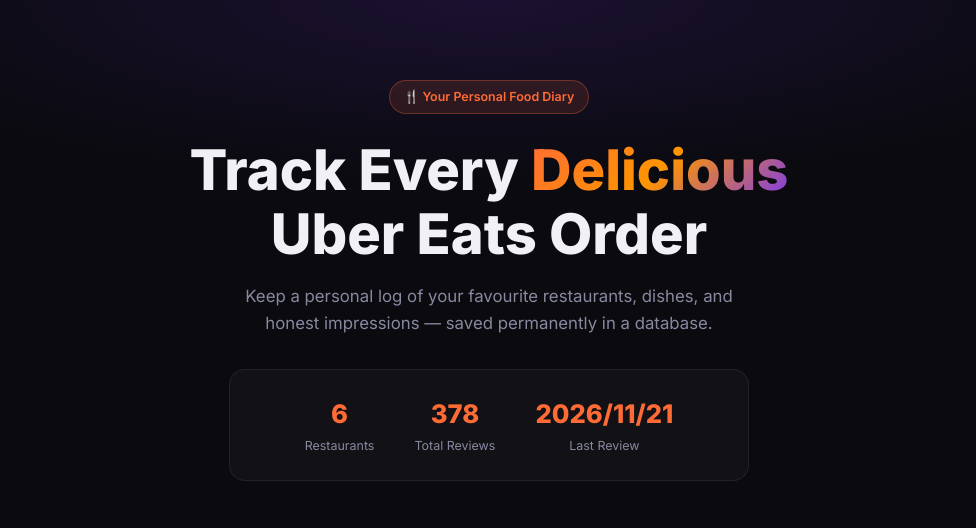
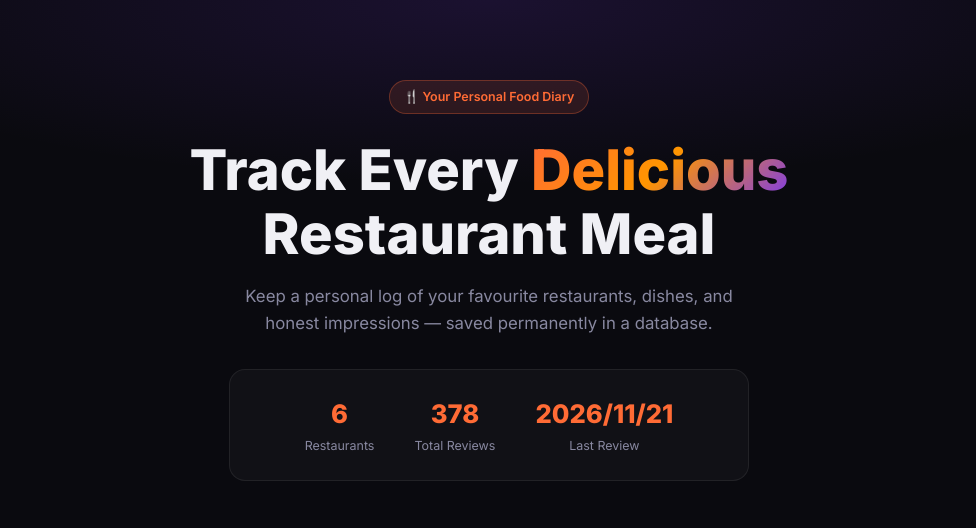
Before and after one commit to Anwaiii/foodlog, a Laravel app: page / in a window 1280 px wide. Shown: the part 64-592 px from the top of the page, without its empty margins (151-1127 px from the left). Run offline with Laravel 10, Linux system fonts and the light colour scheme; data comes from the database, SQL or seed files in the repository.

Commit message:
refactor: rename partials/nav.blade.php to partials/header.blade.php and remove Uber Eats wording

```diff
--- a/resources/views/home.blade.php
+++ b/resources/views/home.blade.php
@@ -1,14 +1,14 @@
 @extends('layouts.app', ['navActive' => 'home'])
 @section('lang', 'en')
-@section('title', 'FoodLog — Uber Eats Review Tracker')
+@section('title', 'FoodLog — Restaurant Review Tracker')
 @section('meta')
-  <meta name="description" content="Track and review your Uber Eats orders." />
+  <meta name="description" content="Track and review your favourite restaurants and meals." />
 @endsection
 
 @section('content')
   <section class="hero">
     <div class="hero-tag">🍴 Your Personal Food Diary</div>
-    <h1>Track Every <span class="grad">Delicious</span><br/>Uber Eats Order</h1>
+    <h1>Track Every <span class="grad">Delicious</span><br/>Restaurant Meal</h1>
     <p>Keep a personal log of your favourite restaurants, dishes, and honest impressions — saved permanently in a database.</p>
     <div class="hero-stats">
       <div>
--- a/resources/views/layouts/app.blade.php
+++ b/resources/views/layouts/app.blade.php
@@ -11,7 +11,7 @@
 </head>
 <body>
 
-  @include('partials.nav', ['active' => $navActive ?? ''])
+  @include('partials.header', ['active' => $navActive ?? ''])
 
   @yield('content')
 
```
Also changed, not shown: resources/views/partials/header.blade.php (renamed from resources/views/partials/nav.blade.php).
